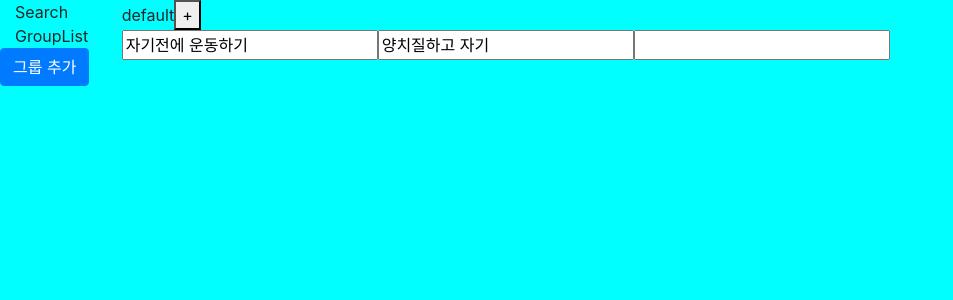
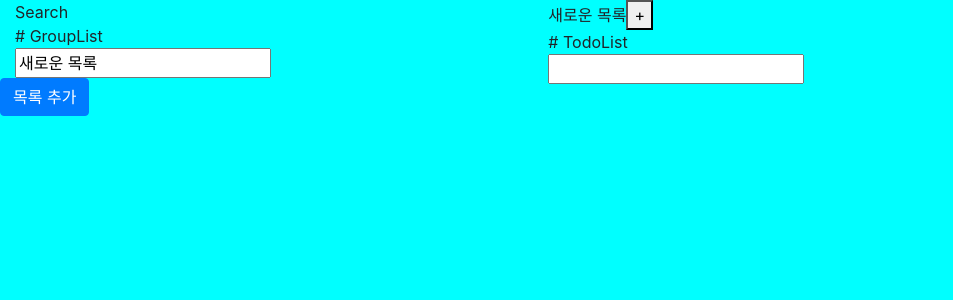
Before and after one commit to curlyjun/my_reminder, a React (Create React App) app: page / in a window 1280 px wide. Shown: the top 300 px of the page, without its empty margins (0-953 px from the left). Built offline with nearby package versions, Linux system fonts and the light colour scheme.

Commit message:
completed Group Fn

```diff
--- a/src/components/AddGroupBtn.js
+++ b/src/components/AddGroupBtn.js
@@ -1,8 +1,8 @@
 import React from 'react'
 
-const AddGroupBtn = () => {
+const AddGroupBtn = (props) => {
     return (
-        <button type="button" className="btn btn-primary">그룹 추가</button>
+        <button type="button" className="btn btn-primary" onClick={props.clickEvent}>목록 추가</button>
     )
 }
 
--- /dev/null
+++ b/src/components/AddGroupInput.js
@@ -0,0 +1,25 @@
+import React from 'react'
+
+const AddGroupInput = (props) => {
+    const handleSaveGroup = (e) => {
+        if (e.target.value !== "") {
+            if (e.type === 'keydown' && e.keyCode !== 13) {
+                return;
+            }
+            props.event(e.target.value);
+        }else{
+            if (e.type === 'keydown' && e.keyCode !== 13) {
+                return;
+            }
+            props.event(e.target.placeholder)
+        }
+    }
+
+    return (
+        <div>
+            <input id="addGroupInput"  onKeyDown={handleSaveGroup} onBlur={handleSaveGroup} autoFocus placeholder={'새로운 목록 ' + String(props.num)}></input>
+        </div>
+    )
+}
+
+export default AddGroupInput;
--- a/src/components/App.js
+++ b/src/components/App.js
@@ -3,24 +3,47 @@ import GroupList from './GroupList.js'
 import Search from './Search.js'
 import TodoList from './TodoList.js'
 import AddGroupBtn from './AddGroupBtn.js'
+import AddGroupInput from './AddGroupInput.js'
 
 class App extends React.Component {
-    constructor(props){
+    constructor(props) {
         super(props)
         this.state = {
-            groupname: 'default',
-            nowId: 4,
-            todoList: [{id:1, group:'default', todo:'자기전에 운동하기'},
-                        {id:2, group:'default', todo:'양치질하고 자기'},
-                        {id:3, group: '가고싶은 곳', todo:'북한'}
-        ]
+            groupname: '새로운 목록',
+            groups: ['새로운 목록'],
+            nowId: 1,
+            todoList: [],
+            completedList: [],
+            toggle: false
         }
         this.makeTodo = this.makeTodo.bind(this);
+        this.handleAddGroup = this.handleAddGroup.bind(this);
+        this.handleSaveGroup = this.handleSaveGroup.bind(this);
+        this.changeGroup = this.changeGroup.bind(this);
     }
+    listnum = 2;
     handleTodoFocus() {
         document.getElementById('TodoItem').focus();
     }
-
+    handleAddGroup() {
+        this.setState({
+            toggle: !this.state.toggle
+        })
+    }
+    handleSaveGroup(gName) {
+        if(!gName.includes('새로운 목록')){
+            console.log(gName);
+            this.listnum--;
+        }
+        var clonedArray = JSON.parse(JSON.stringify(this.state.groups));
+        clonedArray.push(gName);
+        //이미 있는 그룹이름이라면? ================================================
+        this.setState({
+            groupname: gName,
+            groups: clonedArray,
+            toggle: false
+        })
+    }
     makeTodo(todo) {
         let todoObj = {};
         todoObj.id = this.state.nowId;
@@ -30,30 +53,41 @@ class App extends React.Component {
         clonedArray.push(todoObj);
         this.setState({
             todoList: clonedArray,
-            nowId: this.state.nowId +1
+            nowId: this.state.nowId + 1
         })
+    }
+    changeGroup(groupname){
+        this.setState({
+            groupname: groupname
+        })
+    }
+    completedUpdate(id){
+        var clonedArray = JSON.parse(JSON.stringify(this.state.todoList));
+
     }
     render() {
         return (
             <div className='container-fluid'>
                 <div className='row'>
-                    <div className='col-1'>
+                    <div className='col-5'>
                         <div >
                             <Search></Search>
                         </div>
-                        <div>
-                            <GroupList></GroupList>
+                        <div id="GList">
+                            <GroupList groups={this.state.groups} event={this.changeGroup}></GroupList>
+                            {this.state.toggle && <AddGroupInput event={this.handleSaveGroup} num={this.listnum++}/>}
                         </div>
                         <div className='row align-items-end'>
-                            <AddGroupBtn></AddGroupBtn>
+                            <AddGroupBtn clickEvent={this.handleAddGroup}></AddGroupBtn>
                         </div>
                     </div>
 
                     <div className='col'>
-                    <div className='groupname'>
-                        {this.state.groupname}
+                        <div className='groupname'>
+                            {this.state.groupname}
+                            {/* +버튼 */}
                         <button onClick={this.handleTodoFocus}>+</button>
-                    </div>
+                        </div>
                         <div>
                             <TodoList MakeTodo={this.makeTodo} list={this.state.todoList} groupName={this.state.groupname}></TodoList>
                         </div>
--- /dev/null
+++ b/src/components/Group.js
@@ -0,0 +1,15 @@
+import React from 'react';
+
+const Group = (props) => {
+
+    const handleSelect = (e) => {
+        props.event(e.target.value)
+    }
+    return(
+        <div>
+        <input readOnly value={props.name} onClick= {handleSelect}></input>
+        </div>
+    )
+}
+
+export default Group ;
--- a/src/components/GroupList.js
+++ b/src/components/GroupList.js
@@ -1,9 +1,16 @@
 import React from 'react';
+import Group from './Group.js'
 
-const GroupList = () =>{
+const GroupList = (props) => {
+    const list = props.groups ? props.groups.map((group,idx) => {
+            return (<Group key={idx} name={group} event={props.event}/>)
+    }) : undefined;
 
     return (
-        <div>GroupList</div>
+        <div>
+            <div># GroupList</div>
+            {list}
+        </div>
     )
 }
 
--- a/src/components/TodoEntry.js
+++ b/src/components/TodoEntry.js
@@ -1,9 +1,15 @@
 import React from 'react'
 
 const TodoEntry = (props) => {
-
+    const handle = (e) => {
+        console.log(e.target.checked)
+        console.log(props.id)
+    }
     return (
-        <input readOnly value= {props.text}></input>
+        <div>
+            <input type='checkbox' onChange={handle}></input>
+            <input readOnly value={props.text}></input>
+        </div>
     )
 }
 
--- a/src/components/TodoList.js
+++ b/src/components/TodoList.js
@@ -5,23 +5,23 @@ const TodoList = (props) => {
 
     const handleMakeTodo = (e) => {
         if (e.target.value !== "") {
-            if(e.type === 'keydown' && e.keyCode !== 13){
+            if (e.type === 'keydown' && e.keyCode !== 13) {
                 return;
             }
             props.MakeTodo(e.target.value);
-            e.target.blur();
         }
 
         e.target.value = "";
     }
-    const list = props.list.map((todoObj => {
+    const list = props.list ? props.list.map((todoObj => {
         if (todoObj.group === props.groupName) {
-            return (<TodoEntry key={todoObj.id} text={todoObj.todo} />)
+            return (<TodoEntry key={todoObj.id} text={todoObj.todo} id={todoObj.id}/>)
         }
-    }))
+    })) : undefined;
 
     return (
         <div>
+            <div># TodoList</div>
             {list}
             <input onKeyDown={handleMakeTodo} id="TodoItem" onBlur={handleMakeTodo}></input>
 
```
